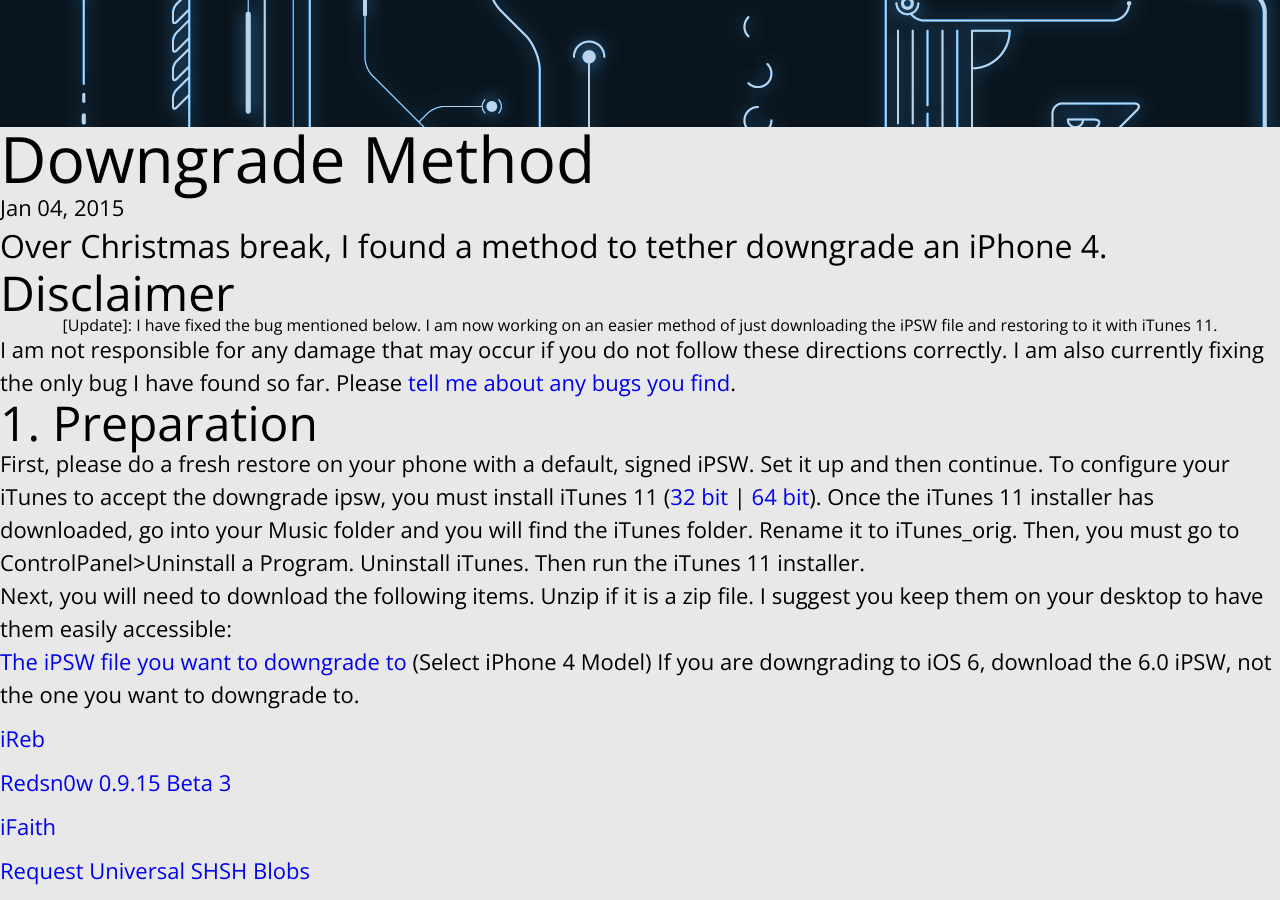
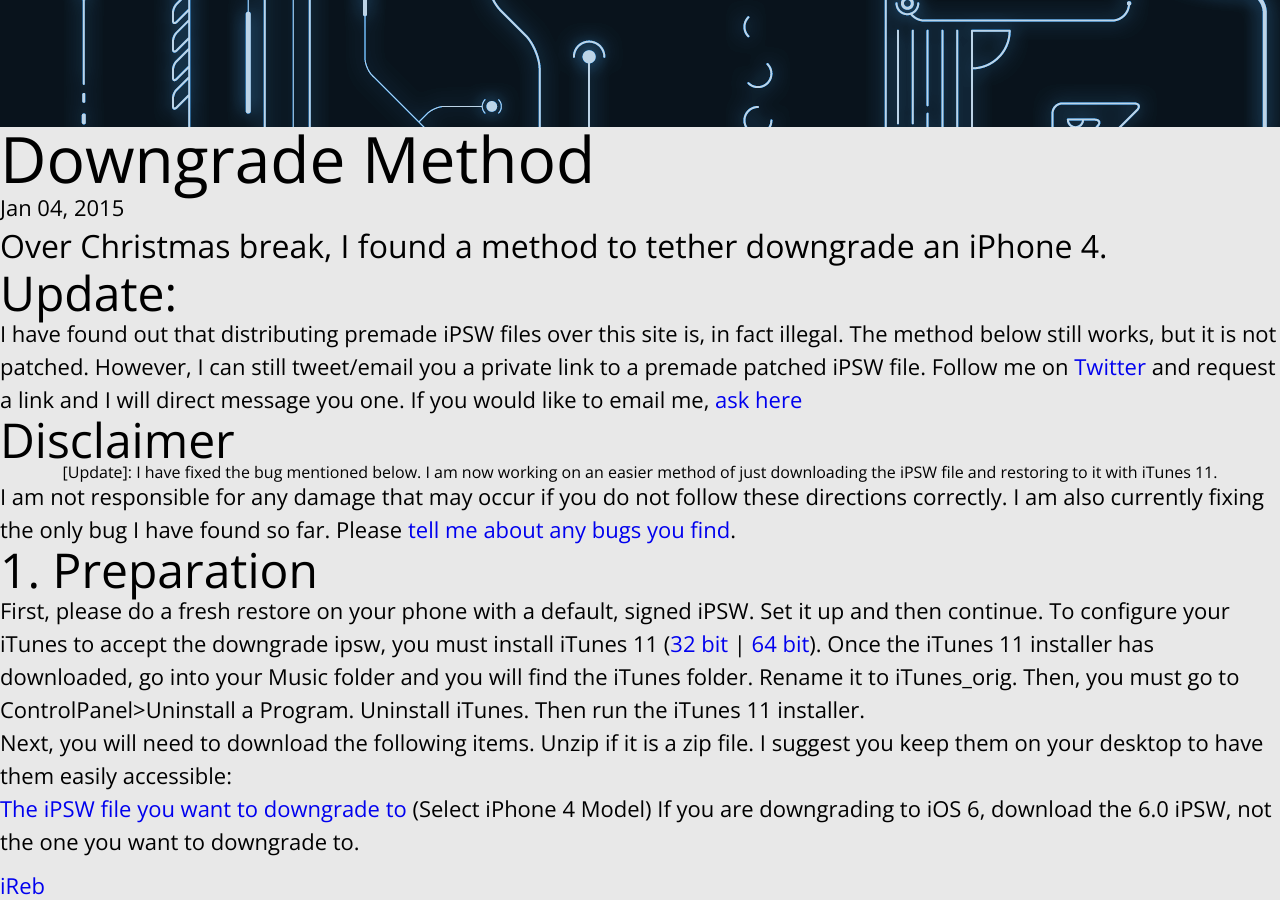
Before and after one commit to dayt0n/dayt0n.github.io, a Jekyll site: the page built from _posts/2015-01-04-downgrade-method.md, in a window 1280 px wide and 900 px high, scrolled down 1133 px. Built offline with Jekyll 4.4.1, drawn with Linux system fonts in a browser that asks for light colours; comment, search, counter and statistics services are not loaded.

Commit message:
Updated Downgrade Method

```diff
--- a/_posts/2015-01-04-downgrade-method.md
+++ b/_posts/2015-01-04-downgrade-method.md
@@ -7,6 +7,9 @@
 image:
   feature: techpaper4.png
 ---
+
+## Update:
+I have found out that distributing premade iPSW files over this site is, in fact <b>illegal</b>. The method below still works, but it is not patched. However, I can still tweet/email you a private link to a premade patched iPSW file. Follow me on [Twitter](http://twitter.com/daytonhasty) and request a link and I will direct message you one. If you would like to email me, [ask here](mailto:daytonhasty@gmail.com?subject=iPSW%20Downgrade%20Request&body=Tell%20me%20the%20iPhone%20Model%20Number%20found%20in%20Settings>General>About>Model.%20Also%20include%20the%20firmware%20you%20would%20like%20to%20downgrade%20to.)
 
 ## Disclaimer
 <center>[Update]: I have fixed the bug mentioned below. I am now working on an easier method of just downloading the iPSW file and restoring to it with iTunes 11.</center>
```
